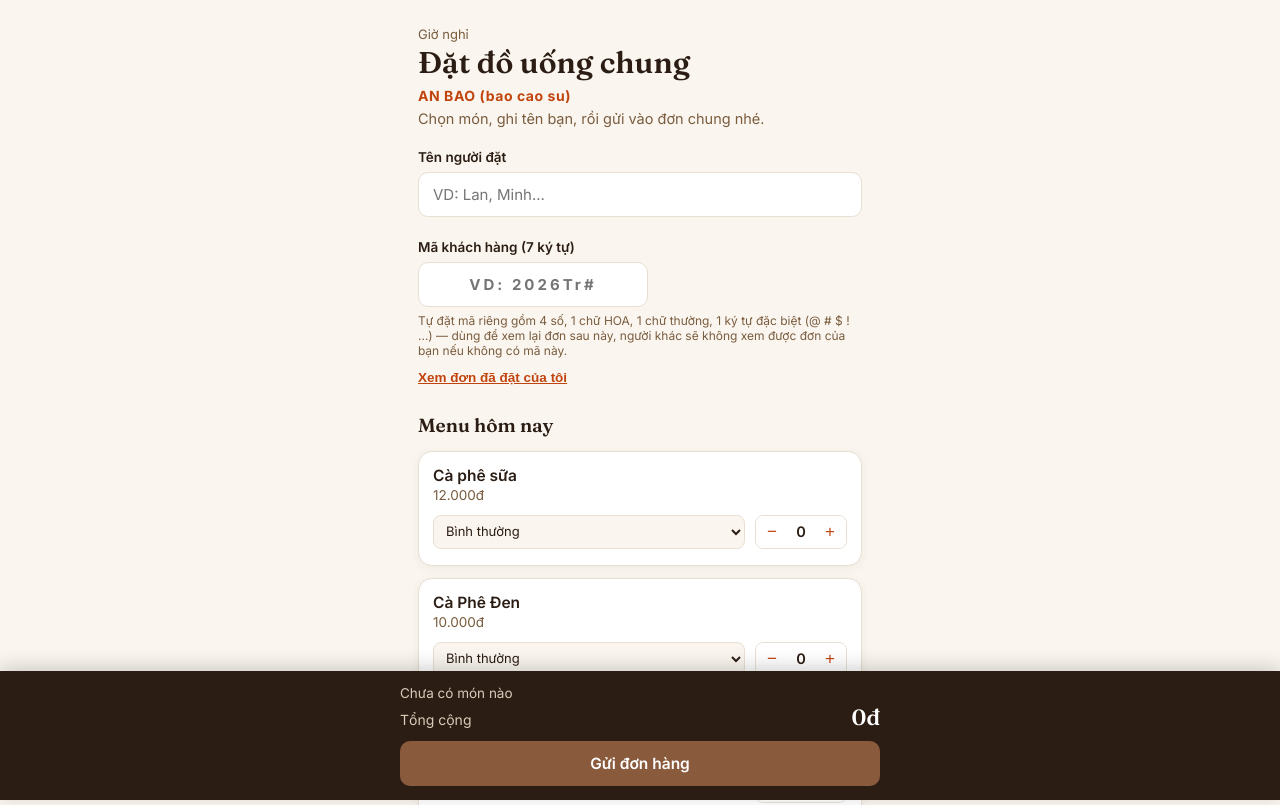
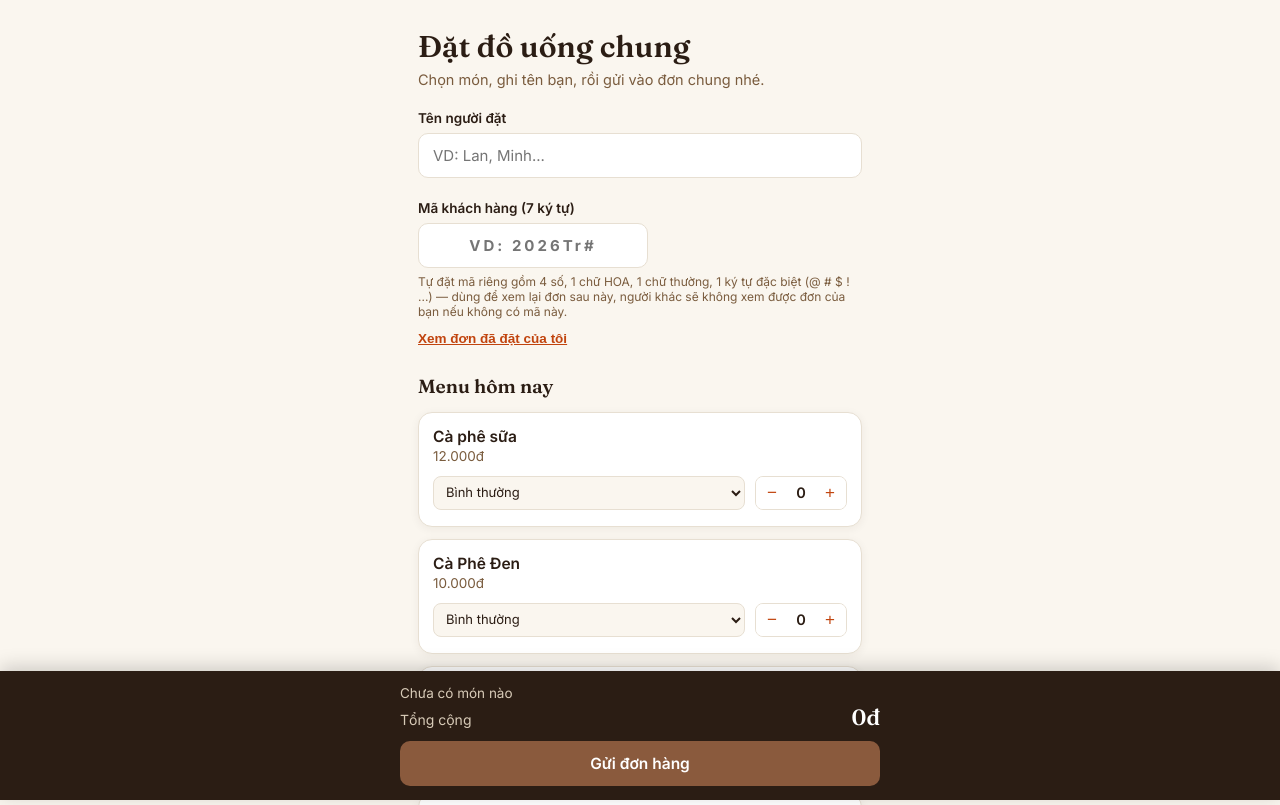
Before and after one commit to diepan246/nuocne, a plain HTML site: page index.html in a window 1280 px wide. Shown: the top 805 px of the page. Drawn offline with Linux system fonts and the light colour scheme.

Commit message:
Clear title and text from index.html
Removed titles and text from the index.html file.

```diff
--- a/index.html
+++ b/index.html
@@ -3,7 +3,7 @@
 <head>
 <meta charset="UTF-8">
 <meta name="viewport" content="width=device-width, initial-scale=1, viewport-fit=cover">
-<title>Giờ Nghỉ — Đặt Đồ Uống</title>
+<title></title>
 <link rel="preconnect" href="https://fonts.googleapis.com">
 <link rel="preconnect" href="https://fonts.gstatic.com" crossorigin>
 <link href="https://fonts.googleapis.com/css2?family=Fraunces:opsz,wght@9..144,500;9..144,600;9..144,700&family=Inter:wght@400;500;600;700&display=swap" rel="stylesheet">
@@ -170,9 +170,9 @@
 <body>
 <div class="wrap">
   <header>
-    <p class="eyebrow">Giờ nghỉ</p>
+    <p class="eyebrow"></p>
     <h1>Đặt đồ uống chung</h1>
-    <p class="tagline">AN BAO (bao cao su)</p>
+    <p class="tagline"></p>
     <p>Chọn món, ghi tên bạn, rồi gửi vào đơn chung nhé.</p>
   </header>
 
```
